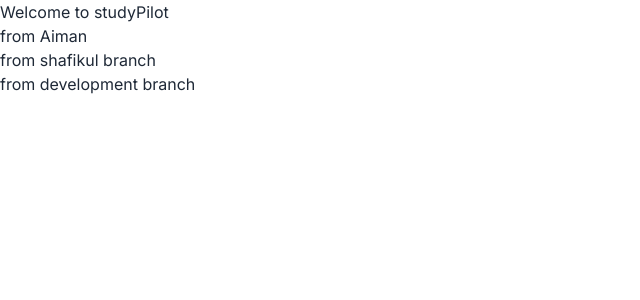
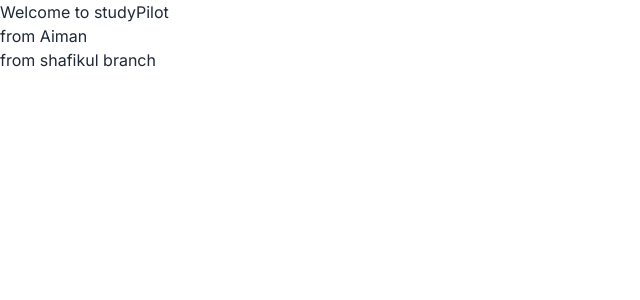
Before and after one commit to programarreza/StudyPilot, a Next.js app: page / in a window 1280 px wide. Shown: the top 300 px of the page, without its empty margins (0-640 px from the left). Built offline with nearby package versions, Linux system fonts and the light colour scheme.

Commit message:
merge conflig solved

```diff
--- a/src/app/page.js
+++ b/src/app/page.js
@@ -1,4 +1,4 @@
-import React from 'react';
+
 
 const HomePage = () => {
   return (
@@ -6,7 +6,6 @@ const HomePage = () => {
       <h1>Welcome to studyPilot</h1>
       <h1>from Aiman</h1>
       <h1>from shafikul branch</h1>
-      <h2>from development branch </h2>
     </div>
   );
 };
```
